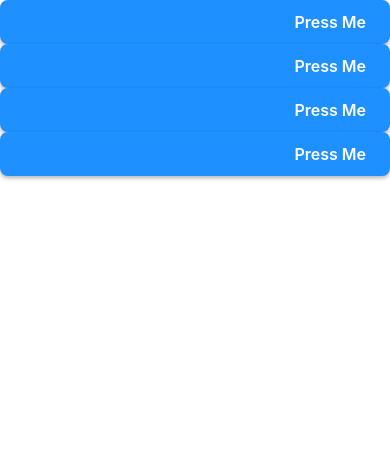
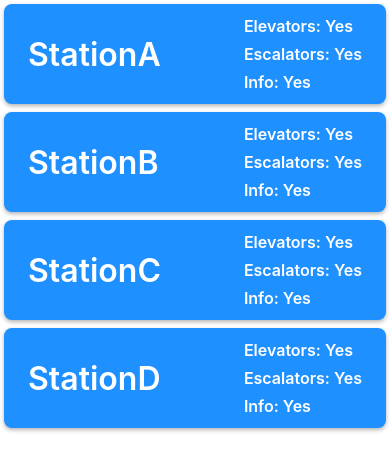
Before and after one commit to AmeersPersonal/transit-for-all, a React Native app in the folder frontend/: screen / in a window 390 px wide. Shown: the top 470 px of the page. Built offline with nearby package versions, Linux system fonts and the light colour scheme.

Commit message:
Pushing FE

```diff
--- a/frontend/app/index.tsx
+++ b/frontend/app/index.tsx
@@ -3,10 +3,10 @@ import Clickable from '@/components/Clickable';
 const FlatListBasics = () => {
   return (
     <>
-      <Clickable title="Press Me" onPress={() => alert('Button pressed!')}/>
-      <Clickable title="Press Me" onPress={() => alert('Button pressed!')}/>
-      <Clickable title="Press Me" onPress={() => alert('Button pressed!')}/>
-      <Clickable title="Press Me" onPress={() => alert('Button pressed!')}/>
+      <Clickable title="StationA" accessibilityDetails={['Elevators: Yes', 'Escalators: Yes', 'Info: Yes']} onPress={() => alert('Button pressed!')}/>
+      <Clickable title="StationB" accessibilityDetails={['Elevators: Yes', 'Escalators: Yes', 'Info: Yes']} onPress={() => alert('Button pressed!')}/>
+      <Clickable title="StationC" accessibilityDetails={['Elevators: Yes', 'Escalators: Yes', 'Info: Yes']} onPress={() => alert('Button pressed!')}/>
+      <Clickable title="StationD" accessibilityDetails={['Elevators: Yes', 'Escalators: Yes', 'Info: Yes']} onPress={() => alert('Button pressed!')}/>
     </>
 
   );
--- a/frontend/components/Clickable.tsx
+++ b/frontend/components/Clickable.tsx
@@ -1,29 +1,60 @@
-import { TouchableOpacity, Text, StyleSheet } from 'react-native';
+import { TouchableOpacity, Text, View, StyleSheet} from 'react-native';
 
-export default function Clickable({ title, onPress }) {
+type ClickableProps = {
+    title: string;
+    accessibilityDetails: string[];
+    onPress: () => void;
+}
+
+export default function Clickable({ title, accessibilityDetails, onPress }: ClickableProps) {
     return (
         <TouchableOpacity style={styles.button} onPress={onPress}>
+          <View style={styles.row}>
             <Text style={styles.buttonText}>{title}</Text>
+            <View style={styles.detailsContainer}>
+              {accessibilityDetails.map((item, index) => (
+                <Text style={styles.infoText} key={index}>{item}</Text>
+              ))}
+            </View>
+          </View>
         </TouchableOpacity>
       );
+
 }
 
 const styles = StyleSheet.create({
     button: {
-    backgroundColor: '#1E90FF', // DodgerBlue
+      margin: 4,
+      backgroundColor: '#1E90FF',
       paddingVertical: 12,
       paddingHorizontal: 24,
       borderRadius: 8,
-    alignItems: 'flex-end',
+      alignItems: 'stretch', // allow flex row to stretch inside
       shadowColor: '#000',
       shadowOffset: { width: 0, height: 2 },
       shadowOpacity: 0.3,
       shadowRadius: 4,
-    elevation: 3, // for Android shadow
+      elevation: 3,
+    },
+    row: {
+      flexDirection: 'row',
+      justifyContent: 'space-between',
+      alignItems: 'center',
+      width: '100%',
     },
     buttonText: {
       color: '#FFFFFF',
+      fontSize: 32,
+      fontWeight: '600',
+    },
+    detailsContainer: {
+      flexDirection: 'column',
+      gap: 8, // works if you're using React Native 0.71+
+    },
+    infoText: {
+      color: '#FFFFFF',
       fontSize: 16,
       fontWeight: '600',
+      marginLeft: 8,
     },
   });
--- a/frontend/package.json
+++ b/frontend/package.json
@@ -37,6 +37,7 @@
     "react-native-reanimated": "~3.16.1",
     "react-native-safe-area-context": "4.12.0",
     "react-native-screens": "~4.4.0",
+    "react-native-svg": "15.8.0",
     "react-native-web": "~0.19.13",
     "react-native-webview": "13.12.5"
   },
@@ -45,8 +46,10 @@
     "@types/jest": "^29.5.12",
     "@types/react": "~18.3.12",
     "@types/react-test-renderer": "^18.3.0",
+    "babel-plugin-module-resolver": "^5.0.2",
     "jest": "^29.2.1",
     "jest-expo": "~52.0.6",
+    "react-native-svg-transformer": "^1.5.0",
     "react-test-renderer": "18.3.1",
     "typescript": "^5.3.3"
   },
```
Also changed, not shown: frontend/assets/images/e-letter.svg (added), 1 other file (tests, documents, lock files or other folders). Lines whose indentation alone changed are shown as unchanged.
